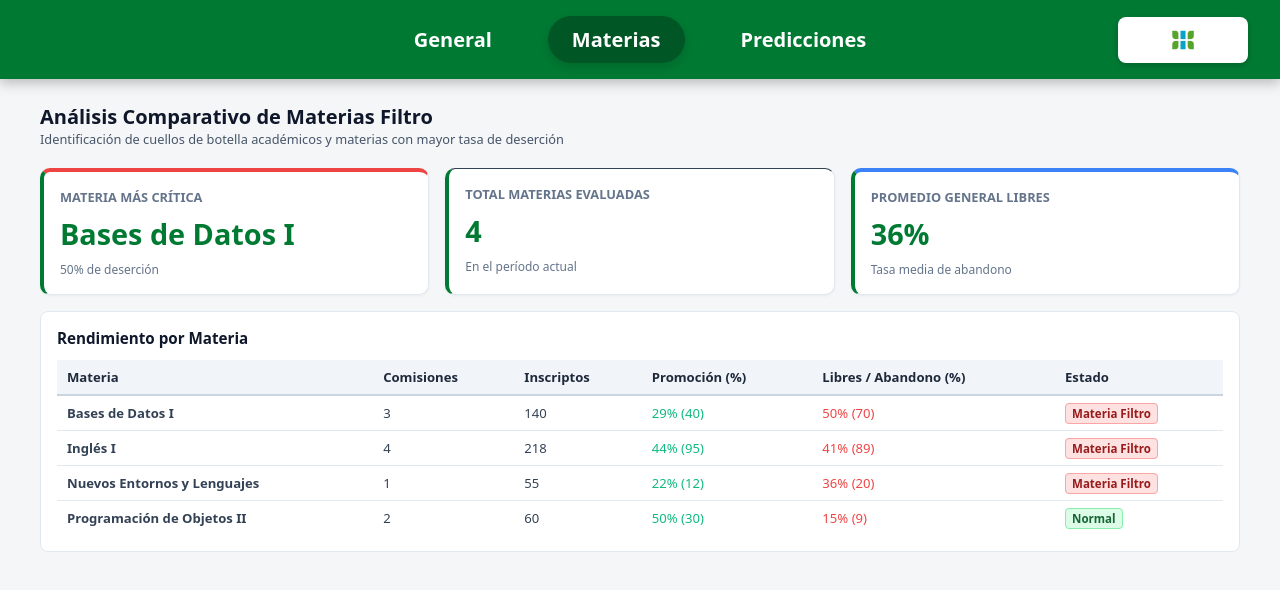
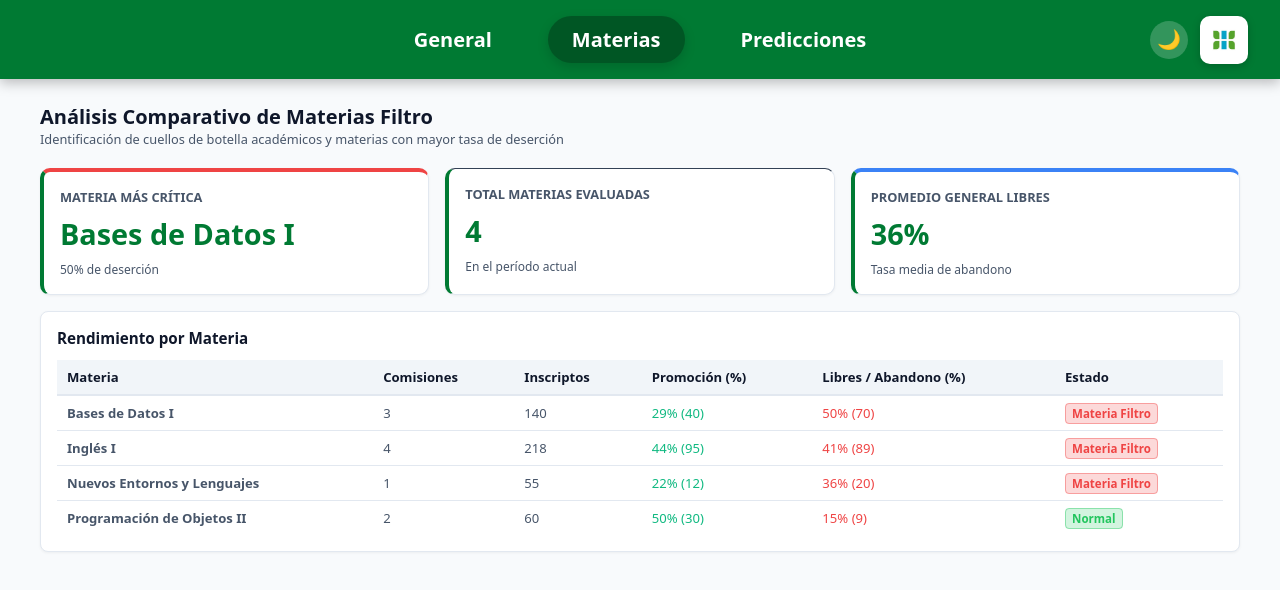
Before and after one commit to HurData-UNaHur/hurdata-pip-frontend, a React (Vite) app: page /materias in a window 1280 px wide. Shown: the top 590 px of the page. Built offline with nearby package versions, Linux system fonts and the light colour scheme.

Commit message:
Modo oscuro/día implementado

```diff
--- a/src/App.jsx
+++ b/src/App.jsx
@@ -1,5 +1,5 @@
 
-import { useState } from 'react';
+import { useState, useEffect } from 'react';
 import { BrowserRouter, Routes, Route } from 'react-router-dom';
 import Navbar from './components/Navbar';
 import Dashboard from './pages/Dashboard';
@@ -7,12 +7,31 @@ import Materias from './pages/Materias';
 import Predicciones from './pages/Predicciones';
 
 function App() {
-  // Estado elevado para persistir la selección entre navegaciones
+  // Estado elevado para persistir la selección de materia entre navegaciones
   const [materiaSeleccionada, setMateriaSeleccionada] = useState('ingles');
+
+  // Estado para el Modo Claro / Modo Oscuro con lectura inicial desde localStorage
+  const [theme, setTheme] = useState(() => {
+    return localStorage.getItem('theme') || 'light';
+  });
+
+  // Efecto para aplicar el atributo data-theme en el HTML y guardar la preferencia
+  useEffect(() => {
+    document.documentElement.setAttribute('data-theme', theme);
+    localStorage.setItem('theme', theme);
+  }, [theme]);
+
+  // Función alternadora entre tema claro y oscuro
+  const toggleTheme = () => {
+    setTheme((prevTheme) => (prevTheme === 'light' ? 'dark' : 'light'));
+  };
 
   return (
     <BrowserRouter>
-      <Navbar />
+      {/* Pasamos la función y el estado del tema como props a la barra superior */}
+      <Navbar theme={theme} toggleTheme={toggleTheme} />
+
+      {/* Contenedor principal de las vistas de la aplicación */}
       <main style={{ padding: '24px' }}>
         <Routes>
           <Route path="/" element={<Dashboard />} />
--- a/src/components/Filters.module.css
+++ b/src/components/Filters.module.css
@@ -1,14 +1,16 @@
 
+/* Contenedor principal de los filtros */
 .filtersContainer {
   display: flex;
   gap: 12px;
   flex-wrap: wrap;
-  background-color: #ffffff;
+  background-color: var(--bg-card, #ffffff); /* Fondo de tarjeta según tema */
   padding: 16px;
   border-radius: 10px;
-  border: 1px solid #e2e8f0;
+  border: 1px solid var(--border-color, #e2e8f0);
   margin-bottom: 24px;
-  box-shadow: 0 1px 3px rgba(0, 0, 0, 0.05);
+  box-shadow: var(--shadow, 0 1px 3px rgba(0, 0, 0, 0.05));
+  transition: background-color 0.3s ease, border-color 0.3s ease;
 }
 
 .filterGroup {
@@ -19,21 +21,23 @@
 
 .label {
   font-size: 0.75rem;
-  color: #475569;
+  color: var(--text-secondary, #475569);
   text-transform: uppercase;
   font-weight: 700;
 }
 
+/* Selector dropdown adaptable */
 .select {
-  background-color: #f8fafc;
-  color: #0f172a;
-  border: 1px solid #cbd5e1;
+  background-color: var(--bg-subtle, #f8fafc); /* Fondo del menú dinámico */
+  color: var(--text-primary, #0f172a); /* Color del texto seleccionable */
+  border: 1px solid var(--border-color, #cbd5e1);
   padding: 8px 12px;
   border-radius: 6px;
   outline: none;
   font-size: 0.88rem;
   cursor: pointer;
   font-weight: 500;
+  transition: background-color 0.3s ease, color 0.3s ease, border-color 0.3s ease;
 }
 
 .select:focus {
--- a/src/components/KpiCard.module.css
+++ b/src/components/KpiCard.module.css
@@ -1,20 +1,22 @@
+
 /* Contenedor de la tarjeta */
 .card {
- background-color: #ffffff; /* Tarjeta blanca */
-  border: 1px solid #e2e8f0; /* Borde gris suave */
+  background-color: var(--bg-card, #ffffff); /* Fondo dinámico según el tema */
+  border: 1px solid var(--border-color, #e2e8f0); /* Borde adaptable */
   border-left: 4px solid #007A33; /* Detalle de acento en verde UNaHur */
   border-radius: 10px;
   padding: 16px;
   display: flex;
   flex-direction: column;
   gap: 8px;
-  box-shadow: 0 1px 3px rgba(0, 0, 0, 0.05);
+  box-shadow: var(--shadow, 0 1px 3px rgba(0, 0, 0, 0.05));
+  transition: background-color 0.3s ease, border-color 0.3s ease;
 }
 
 /* Etiqueta del título del KPI */
 .titulo {
   font-size: 0.8rem;
-  color: #64748b;
+  color: var(--text-secondary, #64748b); /* Texto secundario para el modo oscuro */
   text-transform: uppercase;
   font-weight: 600;
 }
@@ -30,5 +32,5 @@
 /* Subtítulo informativo */
 .subtitulo {
   font-size: 0.75rem;
-  color: #64748b;
+  color: var(--text-secondary, #64748b);
 }
--- a/src/components/Navbar.jsx
+++ b/src/components/Navbar.jsx
@@ -1,10 +1,9 @@
 
 import { NavLink } from 'react-router-dom';
 import styles from './Navbar.module.css';
-
 import logoUnahur from '../assets/unahur.jpeg';
 
-function Navbar() {
+function Navbar({ theme, toggleTheme }) {
   return (
     <nav className={styles.navbar}>
       <div className={styles.navContainer}>
@@ -32,9 +31,15 @@ function Navbar() {
         >
           Predicciones
         </NavLink>
-        {/* Logo posicionado a la derecha */}
+      </div>
+
+      {/* Acciones a la derecha: Toggle de Tema + Logo */}
+      <div className={styles.rightActions}>
+        <button className={styles.themeToggleBtn} onClick={toggleTheme} title="Cambiar Tema">
+          {theme === 'light' ? '🌙' : '☀️'}
+        </button>
         <div className={styles.logoContainer}>
-          <img src={logoUnahur} alt="Logo UNaHur" className={styles.logo} />
+          <img src={logoUnahur} alt="UNaHur" className={styles.logo} />
         </div>
       </div>
     </nav>
--- a/src/components/Navbar.module.css
+++ b/src/components/Navbar.module.css
@@ -1,14 +1,15 @@
 
 /* Contenedor de la barra de navegación */
 .navbar {
-  background-color: #007A33; /* Verde principal UNaHur */
+  background-color: var(--navbar-bg, #007A33); /* Usa la variable dinámica o el verde UNaHur por defecto */
   padding: 16px 0;
   width: 100%;
   display: flex;
   justify-content: center; /* Centra el bloque en el medio de la pantalla */
   align-items: center;
   box-shadow: 0 4px 12px rgba(0, 0, 0, 0.25);
-  position: relative; /* Permite posicionar el logo a la derecha sin mover los enlaces */
+  position: relative; /* Permite posicionar las acciones a la derecha sin mover los enlaces */
+  transition: background-color 0.3s ease;
 }
 
 /* Contenedor central de los enlaces */
@@ -42,25 +43,53 @@
   box-shadow: 0 4px 12px rgba(0, 0, 0, 0.15);
 }
 
-/* Contenedor blanco flotante del logo en el extremo derecho */
-.logoContainer {
+/* Agrupación en el extremo derecho (Botón Dark Mode + Logo) */
+.rightActions {
   position: absolute;
   right: 32px; /* Margen fijo contra el borde derecho */
   top: 50%;
-  transform: translateY(-50%); /* Centra verticalmente el logo respecto a la barra */
-  background-color: #ffffff; /* Fondo blanco para enmarcar el logo de la JPG */
-  padding: 4px 10px; /* Relleno para que no toque los bordes */
-  border-radius: 8px; /* Bordes redondeados prolijos */
+  transform: translateY(-50%); /* Centra verticalmente ambos elementos */
+  display: flex;
+  align-items: center;
+  gap: 12px; /* Espacio entre el botón del sol/luna y el logo */
+}
+
+/* Botón interactivo para cambiar de tema */
+.themeToggleBtn {
+  background: rgba(255, 255, 255, 0.2); /* Fondo semitransparente suave */
+  border: none;
+  border-radius: 50%; /* Botón circular */
+  width: 38px;
+  height: 38px;
   display: flex;
   align-items: center;
   justify-content: center;
-  box-shadow: 0 2px 6px rgba(0, 0, 0, 0.2);
+  cursor: pointer;
+  font-size: 1.2rem;
+  transition: background 0.2s ease, transform 0.2s ease;
 }
 
-/* Imagen del logo con tamaño horizontal cómodo */
+.themeToggleBtn:hover {
+  background: rgba(255, 255, 255, 0.35); /* Brillo al pasar el mouse */
+  transform: scale(1.08); /* Efecto de aumento  */
+}
+
+/* Contenedor blanco flotante del logo */
+.logoContainer {
+  background-color: #ffffff; /* Fondo blanco para enmarcar el logo */
+  padding: 5px; /* Relleno  */
+  border-radius: 10px; /* Esquinas  */
+  display: flex;
+  align-items: center;
+  justify-content: center;
+  box-shadow: 0 2px 8px rgba(0, 0, 0, 0.2);
+}
+
+/* Imagen del  cuadrado de UNaHur */
 .logo {
-  height: 38px; /* Altura contenida */
-  width: 110px; /* Ancho horizontal para que se lea 'Universidad Nacional de Hurlingham' */
+  height: 38px;
+  width: 38px; /* Tamaño proporcional  */
   object-fit: contain;
   display: block;
+  border-radius: 6px;
 }
--- a/src/index.css
+++ b/src/index.css
@@ -9,3 +9,33 @@ body {
   color: #2e393b;
   font-family: system-ui, -apple-system, sans-serif;
 }
+
+/* Variables por defecto: MODO CLARO */
+:root {
+  --bg-main: #f8fafc;
+  --bg-card: #ffffff;
+  --bg-subtle: #f1f5f9;
+  --text-primary: #0f172a;
+  --text-secondary: #475569;
+  --border-color: #e2e8f0;
+  --navbar-bg: #007A33;
+  --shadow: 0 1px 3px rgba(0, 0, 0, 0.05);
+}
+
+/* Override de variables: MODO OSCURO */
+[data-theme="dark"] {
+  --bg-main: #0f172a;
+  --bg-card: #1e293b;
+  --bg-subtle: #334155;
+  --text-primary: #f8fafc;
+  --text-secondary: #94a3b8;
+  --border-color: #334155;
+  --navbar-bg: #064e23;
+  --shadow: 0 1px 3px rgba(0, 0, 0, 0.3);
+}
+
+body {
+  background-color: var(--bg-main);
+  color: var(--text-primary);
+  transition: background-color 0.3s ease, color 0.3s ease;
+}
--- a/src/pages/Dashboard.module.css
+++ b/src/pages/Dashboard.module.css
@@ -11,15 +11,19 @@
   margin-bottom: 4px;
 }
 
+/* Título principal adaptable al tema */
 .title {
   font-size: 1.25rem;
   font-weight: 700;
-  color: #0f172a; /* Texto oscuro */
+  color: var(--text-primary, #0f172a); /* Blanco en modo oscuro, oscuro en claro */
+  transition: color 0.3s ease;
 }
 
+/* Subtítulo adaptable al tema */
 .subtitle {
   font-size: 0.8rem;
-  color: #475569; /* Gris oscuro para el subtitulo */
+  color: var(--text-secondary, #475569); /* Gris claro en oscuro, gris medio en claro */
+  transition: color 0.3s ease;
 }
 
 .kpiSection {
--- a/src/pages/Materias.module.css
+++ b/src/pages/Materias.module.css
@@ -11,29 +11,36 @@
   margin-bottom: 4px;
 }
 
+/* Título de la vista Adaptable */
 .title {
   font-size: 1.25rem;
   font-weight: 700;
-  color: #0f172a;
+  color: var(--text-primary, #0f172a);
+  transition: color 0.3s ease;
 }
 
+/* Subtítulo adaptable */
 .subtitle {
   font-size: 0.8rem;
-  color: #475569;
+  color: var(--text-secondary, #475569);
+  transition: color 0.3s ease;
 }
 
+/* Contenedor de la tabla con tarjeta dinámica */
 .tableContainer {
-  background-color: #ffffff;
-  border: 1px solid #e2e8f0;
+  background-color: var(--bg-card, #ffffff);
+  border: 1px solid var(--border-color, #e2e8f0);
   border-radius: 8px;
   padding: 16px;
   overflow-x: auto;
+  box-shadow: var(--shadow, 0 1px 3px rgba(0, 0, 0, 0.05));
+  transition: background-color 0.3s ease, border-color 0.3s ease;
 }
 
 .tableTitle {
   font-size: 0.95rem;
   font-weight: 600;
-  color: #0f172a;
+  color: var(--text-primary, #0f172a);
   margin-bottom: 12px;
 }
 
@@ -44,28 +51,31 @@
   font-size: 0.82rem;
 }
 
+/* Encabezados de la tabla dinámicos */
 .table th {
-  background-color: #f1f5f9;
-  color: #1e293b;
+  background-color: var(--bg-subtle, #f1f5f9);
+  color: var(--text-primary, #1e293b);
   padding: 8px 10px;
-  border-bottom: 2px solid #cbd5e1;
+  border-bottom: 2px solid var(--border-color, #cbd5e1);
   font-weight: 700;
 }
 
+/* Celdas de la tabla dinámicas */
 .table td {
   padding: 8px 10px;
-  border-bottom: 1px solid #e2e8f0;
-  color: #334155;
+  border-bottom: 1px solid var(--border-color, #e2e8f0);
+  color: var(--text-secondary, #334155);
 }
 
 .table tr:last-child td {
   border-bottom: none;
 }
 
+/* Badges estilizados para ambos modos */
 .badgeCritico {
-  background-color: #fee2e2;
-  color: #991b1b;
-  border: 1px solid #fca5a5;
+  background-color: rgba(239, 68, 68, 0.2);
+  color: #ef4444;
+  border: 1px solid rgba(239, 68, 68, 0.4);
   padding: 2px 6px;
   border-radius: 4px;
   font-size: 0.72rem;
@@ -73,9 +83,9 @@
 }
 
 .badgeNormal {
-  background-color: #dcfce7;
-  color: #166534;
-  border: 1px solid #86efac;
+  background-color: rgba(34, 197, 94, 0.2);
+  color: #22c55e;
+  border: 1px solid rgba(34, 197, 94, 0.4);
   padding: 2px 6px;
   border-radius: 4px;
   font-size: 0.72rem;
```
Also changed, not shown: src/components/StackedBarChart.module.css (+10 -8 lines), src/pages/Predicciones.module.css (+25 -14 lines).
